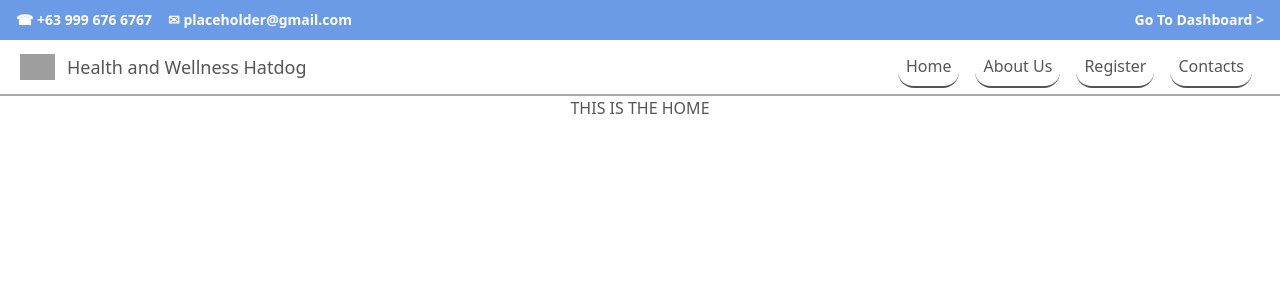
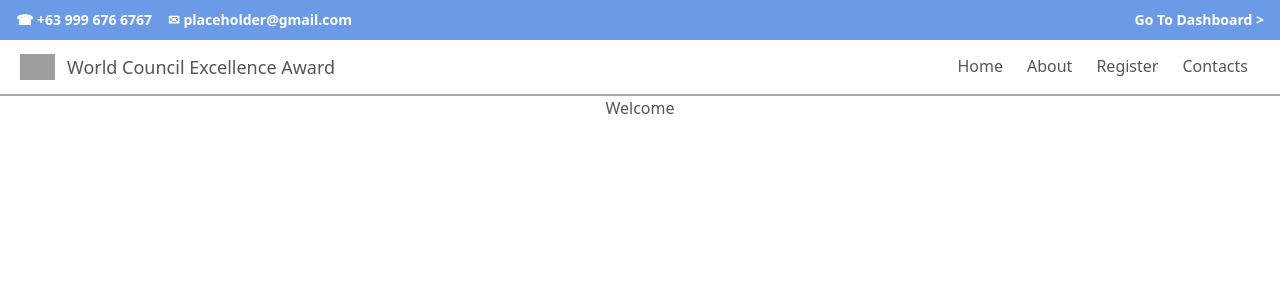
Before and after one commit to jhpaisredebucr/test-wcea-networking-1, a Next.js app: page /home in a window 1280 px wide. Shown: the top 300 px of the page. Built offline with nearby package versions, Linux system fonts and the light colour scheme; grey boxes are pictures that could not be loaded.

Commit message:
style: changed home buttons style

```diff
--- a/src/app/cmpnts/layout/navbar.js
+++ b/src/app/cmpnts/layout/navbar.js
@@ -21,18 +21,55 @@ export default function Navbar() {
         router.push("/home/contacts")
     }
 
+
+
     return (
         <nav className="flex 0 w-screen border-b-2 border-(--foreground)/50 border- h-14 items-center justify-between px-5 ">
             <div className="flex items-center">
                 <Image src="/images/logo.ico" alt="logo" width={35} height={35}/>
-                <h1 className="text-lg ml-3">Health and Wellness Hatdog</h1>
+                <h1 className="text-lg ml-3">World Council Excellence Award</h1>
             </div>
 
             <div className="">
-                <button onClick={Home} className="mx-2 p-2 rounded-2xl border-b-2 transition duration-50 hover:border-b hover:bg-gray-100 hover:text-(--foreground)">Home</button>
-                <button onClick={About} className="mx-2 p-2 rounded-2xl border-b-2 transition duration-100 hover:border-b hover:bg-gray-100">About Us</button>
-                <button onClick={Register} className="mx-2 p-2 rounded-2xl border-b-2 transition duration-100 hover:border-b hover:bg-gray-100">Register</button>
-                <button onClick={Contacts} className="mx-2 p-2 rounded-2xl border-b-2 transition duration-100 hover:border-b hover:bg-gray-100">Contacts</button>
+               <button onClick={Home} className="
+                    active:scale-95 active:bg-gray-200
+                    mx-1 p-2
+                    border-b-2 border-transparent
+                    hover:border-(--primary) hover:bg-gray-100
+                    transition duration-200
+                ">
+                Home
+                </button>
+
+                <button onClick={About} className="
+                    active:scale-95 active:bg-gray-200
+                    mx-1 p-2
+                    border-b-2 border-transparent
+                    hover:border-(--primary) hover:bg-gray-100
+                    transition duration-200
+                ">
+                About
+                </button>
+
+                <button onClick={Register} className="
+                    active:scale-95 active:bg-gray-200
+                    mx-1 p-2
+                    border-b-2 border-transparent
+                    hover:border-(--primary) hover:bg-gray-100
+                    transition duration-200
+                ">
+                Register
+                </button>
+
+                <button onClick={Contacts} className="
+                    active:scale-95 active:bg-gray-200
+                    mx-1 p-2
+                    border-b-2 border-transparent
+                    hover:border-(--primary) hover:bg-gray-100
+                    transition duration-200
+                ">
+                Contacts
+                </button>
             </div>
       </nav>
     )
--- a/src/app/home/(auth)/test/page.js
+++ /dev/null
@@ -1,13 +0,0 @@
-import SignUpForm from "@/app/cmpnts/auth/sign_test_form"
-
-export const metadata = {
-  title: "Sign In"
-};
-
-export default function SignIn() {
-  return (
-    <div>
-      <SignUpForm/>
-    </div>
-  )
-}
--- a/src/app/home/page.js
+++ b/src/app/home/page.js
@@ -1,7 +1,7 @@
 export default function Page() {
     return (
-        <div className="align-center text-center">
-            <h1> THIS IS THE HOME</h1>
+        <div className="align-center text-center flex-wrap:wrap justify-center align-center h-screen min-w-screen">
+            <h1> Welcome </h1>
         </div>
     )
 }
```
